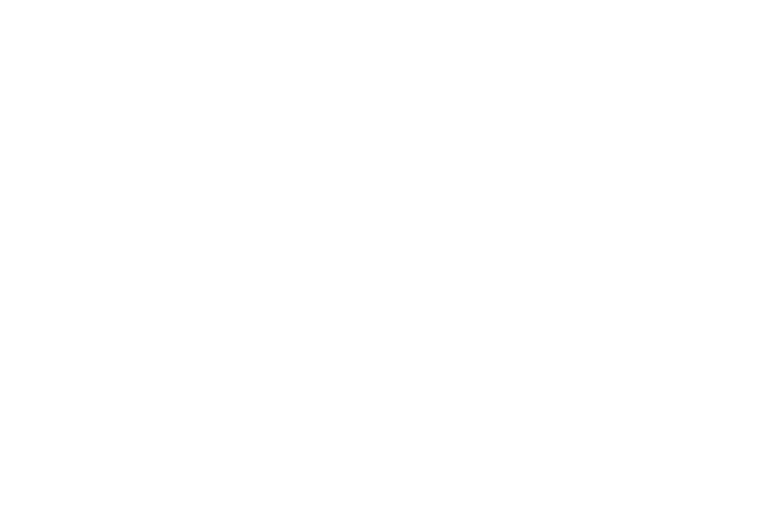
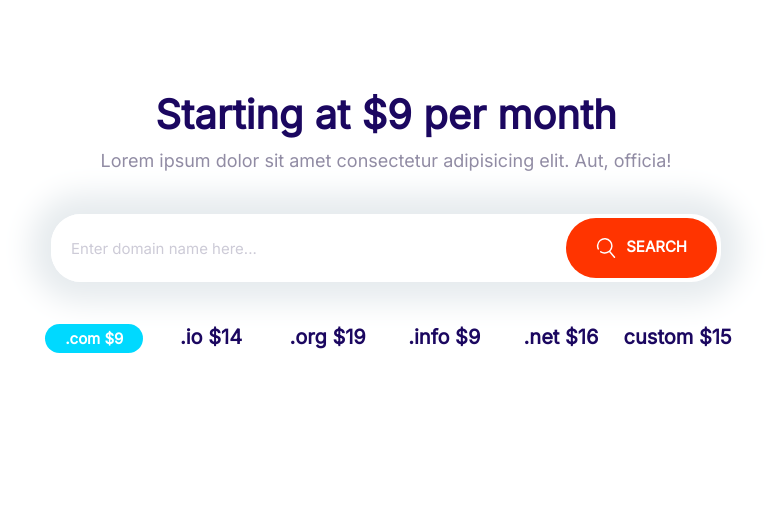
Before and after one commit to haileyesuschekol/Web-hosting-LP, a plain HTML site: page index.html in a window 1280 px wide. Shown: the whole page, without its empty margins (254-1025 px from the left). Drawn offline with Linux system fonts and the light colour scheme.

Commit message:
Design domain block.

```diff
--- a/css/styles.css
+++ b/css/styles.css
@@ -195,6 +195,14 @@ a {
   cursor: pointer;
   white-space: nowrap;
   text-align: center;
+  outline: 0;
+}
+
+.btn .icon {
+  width: 2rem;
+  height: 2rem;
+  margin-right: 1rem;
+  vertical-align: middle;
 }
 
 .btn--primary {
@@ -268,7 +276,7 @@ a {
 .input-group .input {
   border: 0;
   flex-grow: 1;
-  padding: 1.5rem 1rem;
+  padding: 1.5rem 2rem;
 }
 
 .input-group .btn {
@@ -667,3 +675,29 @@ a {
     align-self: center;
   }
 }
+
+/* block domain */
+
+.block-domain .input-group {
+  box-shadow: 0 0 30px 20px #e6ebee;
+  border: 0;
+  margin: 4rem auto;
+  max-width: 670px;
+}
+
+.block-domain__prices {
+  display: grid;
+  grid-template-columns: repeat(3, 1fr);
+  grid-template-rows: repeat(2, 6rem);
+  font-size: 2rem;
+  font-weight: 600;
+  justify-items: center;
+  max-width: 700px;
+  margin: 0 auto;
+}
+
+@media screen and (min-width: 768px) {
+  .block-domain__prices {
+    grid-template-columns: repeat(auto-fit, minmax(10rem, 1fr));
+  }
+}
--- a/index.html
+++ b/index.html
@@ -14,6 +14,34 @@
     <link rel="stylesheet" href="css/styles.css" />
   </head>
   <body>
+    <section class="block container block-domain">
+      <header class="block__header">
+        <h2>Starting at $9 per month</h2>
+        <p>
+          Lorem ipsum dolor sit amet consectetur adipisicing elit. Aut, officia!
+        </p>
+      </header>
+      <div class="input-group">
+        <input
+          type="text"
+          class="input"
+          placeholder="Enter domain name here..."
+        />
+        <button class="btn btn--accent">
+          <svg class="icon icon--white">
+            <use xlink:href="images/sprite.svg#search"></use></svg
+          >Search
+        </button>
+      </div>
+      <ul class="list block-domain__prices">
+        <li><span class="badge badge--secondary">.com $9</span></li>
+        <li>.io $14</li>
+        <li>.org $19</li>
+        <li>.info $9</li>
+        <li>.net $16</li>
+        <li>custom $15</li>
+      </ul>
+    </section>
     <script src="js/script.js"></script>
   </body>
 </html>
```
